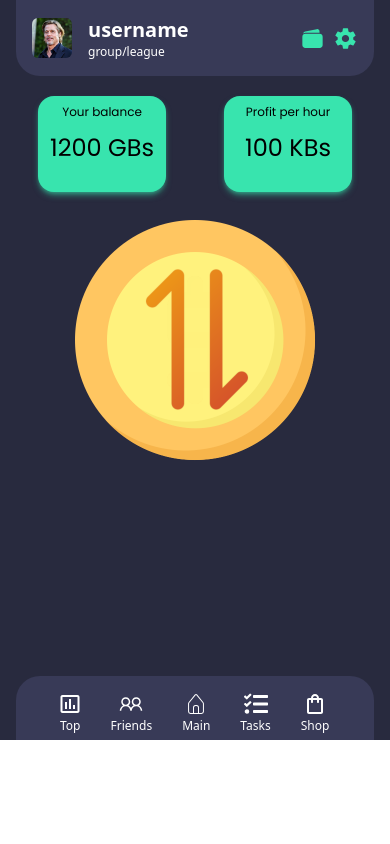
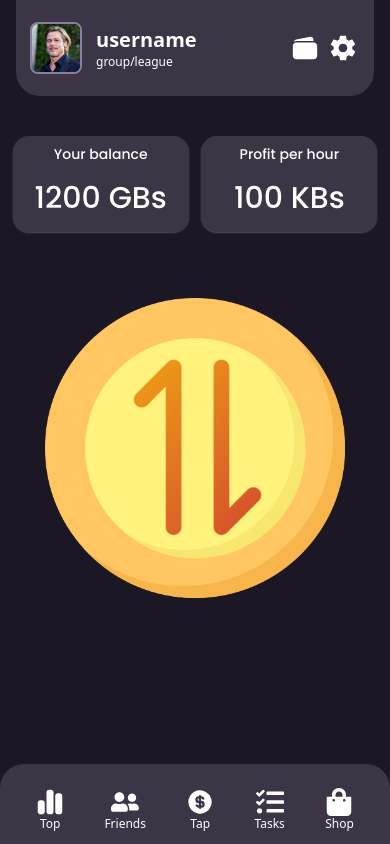
Before and after one commit to leonjretr/TraffiX, a React (Vite) app: page / in a window 390 px wide. Built offline with nearby package versions, Linux system fonts and the light colour scheme.

Commit message:
Fourth commit. Added responsiveness to everything on a main screen except the footer

```diff
--- a/src/App.tsx
+++ b/src/App.tsx
@@ -4,7 +4,7 @@ import Footer from "./components/footer/Footer.tsx";
 
 const App = () => {
     return (
-        <div className="App bg-main">
+        <div className="App bg-main h-screen">
             <div className={"Header"}>
                 <Header/>
             </div>
--- a/src/components/buttons/MainPage-TapCoin.tsx
+++ b/src/components/buttons/MainPage-TapCoin.tsx
@@ -6,9 +6,9 @@ const MainPageTapCoin = () => {
     return (
         <div className={"MainPageTapCoin"}>
             <div className={"flex justify-center"}>
-                <div className={"relative inline-block"}>
-                    <img src={Imgs.coinImg} alt={"TapCoin"} className={"w-64 h-64"}/>
-                    <button className={"absolute inset-0 justify-center rounded-full w-64 h-64 bg-transparent"}
+                <div className={"relative inline-block mt-14"}>
+                    <img src={Imgs.coinImg} alt={"TapCoin"} className={"flex w-72 h-72 mob1:w-80 mob1:h-80 mob2:w-96 mob2:h-96 mob3:w-100 mob3:h-100 mx-auto"}/>
+                    <button className={"absolute inset-0 justify-center rounded-full w-72 h-72 mob1:w-80 mob1:h-80 mob2:w-96 mob2:h-96 mob3:w-100 mob3:h-100 mx-auto bg-transparent"}
                             onClick={() => window.open("https://instagram.com")}></button>
                 </div>
             </div>
--- a/src/components/cards/MainPage-Stat-Card.tsx
+++ b/src/components/cards/MainPage-Stat-Card.tsx
@@ -8,14 +8,14 @@ interface MainPageStatCardProps {
 const MainPageStatCard: FC<MainPageStatCardProps> = ({stats}) => {
     return (
         <div
-            className={"flex columns-2 select-none justify-evenly"}>
-            <div className={"UserBalance w-32 h-24 m-5 bg-sandish text-center rounded-2xl shadow-md shadow-sandish/50 font-poppinsFont"}>
-                <h5 className={"pt-2 text-xs"}>Your balance</h5>
-                <h2 className={"pt-3 text-2xl"}> {stats.balance} GBs </h2>
+            className={"flex columns-2 select-none justify-evenly mt-8 mob1:mt-10 mob2:mt-14"}>
+            <div className={"UserBalance w-36 h-20 mob1:w-44 mob1:h-24 mob2:w-48 mob2:h-28 bg-mainShade text-white font-medium text-center rounded-2xl shadow-sm shadow-sandish/50 font-poppinsFont"}>
+                <h5 className={"pt-1 mob1:pt-2 mob2:pt-2 text-sm"}>Your balance</h5>
+                <h2 className={"pt-2 mob1:pt-4 mob2:pt-5 text-2xl mob1:text-3xl mob2:text-4xl"}> {stats.balance} GBs </h2>
             </div>
-            <div className={"UserProfit w-32 h-24 m-5 bg-sandish text-center rounded-2xl shadow-md shadow-sandish/50 font-poppinsFont"}>
-                <h5 className={"pt-2 text-xs"}> Profit per hour</h5>
-                <h2 className={"pt-3 text-2xl"}> {stats.profitphour} KBs</h2>
+            <div className={"UserProfit w-36 h-20 mob1:w-44 mob1:h-24 mob2:w-48 mob2:h-28 bg-mainShade text-white font-medium text-center rounded-2xl shadow-sm shadow-sandish/50 font-poppinsFont"}>
+                <h5 className={"pt-1 mob1:pt-2 mob2:pt-2 text-sm"}> Profit per hour</h5>
+                <h2 className={"pt-2 mob1:pt-4 mob2:pt-5 text-2xl mob1:text-3xl mob2:text-4xl"}> {stats.profitphour} KBs</h2>
             </div>
         </div>
 
--- a/src/components/footer/Footer.tsx
+++ b/src/components/footer/Footer.tsx
@@ -1,33 +1,33 @@
-import { MdInsertChartOutlined } from "react-icons/md";
-import { LiaUserFriendsSolid } from "react-icons/lia";
-import { CiHome } from "react-icons/ci";
+import { FaChartSimple } from "react-icons/fa6";
+import { FaUserFriends } from "react-icons/fa";
+import { TbCoinFilled } from "react-icons/tb";
 import { FaTasks } from "react-icons/fa";
-import { MdOutlineShoppingBag } from "react-icons/md";
+import { FaShoppingBag } from "react-icons/fa";
 
 const Footer = () => {
     return (
-        <div className="bg-mainShade p-4 ml-4 mt-52 rounded-tr-3xl rounded-tl-3xl w-11/12 h-16 select-none">
-            <div className={"flex justify-evenly items-center"}>
-                <div className={"flex-col inline-block items-center text-white"}>
-                    <MdInsertChartOutlined size={"24"}/>
-                    <h3 className={"text-xs m-0.5"}>Top</h3>
-                </div>
-                <div className={"flex flex-col items-center text-white"}>
-                    <LiaUserFriendsSolid size={"24"}/>
-                    <h3 className={"text-xs m-0.5"}>Friends</h3>
-                </div>
-                <div className={"flex flex-col items-center text-white"}>
-                    <CiHome size={"24"}/>
-                    <h3 className={"text-xs m-0.5 "}>Main</h3>
-                </div>
-                <div className={"flex flex-col items-center text-white"}>
-                    <FaTasks size={"24"}/>
-                    <h3 className={"text-xs m-0.5"}>Tasks</h3>
-                </div>
-                <div className={"flex flex-col items-center text-white"}>
-                    <MdOutlineShoppingBag size={"24"}/>
-                    <h3 className={"text-xs m-0.5"}>Shop</h3>
-                </div>
+        <div className="bg-mainShade p-4 rounded-tr-3xl rounded-tl-3xl w-screen h-20 fixed bottom-0 select-none">
+            <div className={"flex justify-around"}>
+                <button className={"flex flex-col items-center text-white text-xs p-2 active:bg-main active:ring-1 active:ring-gray-400 focus:ring-1 focus:ring-gray-400 rounded-lg"}>
+                    <FaChartSimple size={"28"}/>
+                    Top
+                </button>
+                <button className={"flex flex-col items-center text-white text-xs p-2 active:bg-main active:ring-1 active:ring-gray-400 focus:ring-1 focus:ring-gray-400 rounded-lg"}>
+                    <FaUserFriends size={"28"}/>
+                    Friends
+                </button>
+                <button className={"flex flex-col items-center text-white text-xs p-2 active:bg-main active:ring-1 active:ring-gray-400 focus:ring-1 focus:ring-gray-400 rounded-lg"}>
+                    <TbCoinFilled size={"28"}/>
+                    Tap
+                </button>
+                <button className={"flex flex-col items-center text-white text-xs p-2 active:bg-main active:ring-1 active:ring-gray-400 focus:ring-1 focus:ring-gray-400 rounded-lg"}>
+                    <FaTasks size={"28"}/>
+                    Tasks
+                </button>
+                <button className={"flex flex-col items-center text-white text-xs p-2 active:bg-main active:ring-1 active:ring-gray-400 focus:ring-1 focus:ring-gray-400 rounded-lg"}>
+                    <FaShoppingBag size={"28"}/>
+                    Shop
+                </button>
             </div>
         </div>
     );
--- a/src/components/header/Header.tsx
+++ b/src/components/header/Header.tsx
@@ -8,19 +8,19 @@ const Header = () => {
 
     return (
         <div
-            className="bg-mainShade p-4 ml-4 rounded-br-3xl rounded-bl-3xl flex items-center justify-between w-11/12 select-none">
+            className="bg-mainShade p-4 mx-4 rounded-br-3xl rounded-bl-3xl flex items-center justify-between w-auto h-24 sm:h-28 md:h-32 select-none">
             <div className="flex items-center">
-                <img className={"w-10 h-10 rounded-md"} id="bradpitt" src={Imgs.avatar}
+                <img className={"w-12 h-12 sm:h-14 sm:w-14 md:w-20 md:h-20 rounded-md ring-2 ring-sandish"} id="bradpitt" src={Imgs.avatar}
                      alt={"User Avatar"}/>
                 <div className="ml-4 text-white">
-                    <div className="text-xl font-semibold">username</div>
-                    <div className="text-xs">group/league</div>
+                    <div className="text-xl md:text-3xl font-semibold">username</div>
+                    <div className="text-xs md:text-base">group/league</div>
                 </div>
             </div>
             <div className="flex space-x-2">
-                <button className={"text-sandish active:text-wheat focus:ring-wheat"}><IoIosWallet size={"25"}/>
+                <button className={"text-white active:text-wheat focus:ring-wheat text-3xl sm:text-4xl md:text-5xl"}><IoIosWallet/>
                 </button>
-                <button className={"text-sandish active:text-wheat focus:ring-wheat"}><IoMdSettings size={"25"}/>
+                <button className={"text-white active:text-wheat focus:ring-wheat text-3xl sm:text-4xl md:text-5xl"}><IoMdSettings />
                 </button>
             </div>
         </div>
--- a/tailwind.config.js
+++ b/tailwind.config.js
@@ -7,19 +7,28 @@ export default {
   theme: {
     extend: {
       colors:{
-        main: "#282A3E",
-        mainShade: "#383A57",
-        sandish: "#38E4AE",
-        wheat:"#F6E2B6"
+        main: "#1B1725",
+        mainShade: "#3B3545",
+        addShade: "#372F4B",
+        sandish: "#8C7EA0",
+        wheat:"#F6E2B6",
       },
       fontFamily:{
         niceFont:['Lora'],
         niceFontSec:['Merriweather'],
         poppinsFont:['Poppins'],
+      },
+      screens:{
+        'mob1': '385px',
+        'mob2': '450px',
+        'mob3': '540px'
+      },
+      spacing: {
+        '100': '28rem',
       }
     },
   },
   plugins: [],
 }
 
-// EFCC80 F2D492
+// EFCC80 F2D492 sandish #38E4AE main #282A3E mainShade #383A57
```
